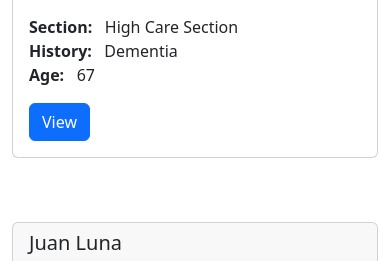
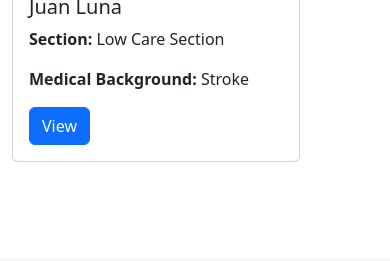
Before and after one commit to jamesbumanlag/iHome, a Django app: page /residents in a window 390 px wide. Shown: the part 2681-2942 px from the top of the page. After the commit the page ends 2843 px from the top, so only its background shows below. Run offline with Django 4.2, Linux system fonts and the light colour scheme; a user stored in the database is signed in; data comes from the database, SQL or seed files in the repository.

Commit message:
working on residents.html

```diff
--- a/my_app/templates/login/residents.html
+++ b/my_app/templates/login/residents.html
@@ -15,29 +15,16 @@
     {% if user.is_authenticated %}
       {% for record in records %}
 
-      <br>
-      <div class="card mb-3" style="max-width: 540px;">
-        <h5 class="card-header">{{ record.first_name }} {{record.last_name }}</h5>
-        <div class="row g-0">
-          <div class="col-md-4">
-            <img src="static/res_photo/{{ record.first_name }}.jpg" class="img-fluid rounded-start" alt="{{ record.first_name }} photo">
-          </div>
-          <div class="col-md-8">
-            <div class="card-body">
-
-              <p class="card-text">
-                <strong>Section:</strong> &nbsp {{ record.section }}<br>
-                <strong>History:</strong> &nbsp {{ record.med_background }}<br>
-                <strong>Age:</strong> &nbsp {{ record.age }}
-              </p>
-
-              <a href="{% url 'records' record.id %}" class="btn btn-primary">View </a>
-            </div>
-          </div>
+      <div class="card" style="width: 18rem;">
+        <img src="static/res_photo/{{record.first_name}}.jpg" class="card-img-top" alt="{{record.first_name}} Photo">
+        <div class="card-body">
+          <h5 class="card-title">{{ record.first_name }} {{ record.last_name }}</h5>
+          <p class="card-text"><strong>Section: </strong> {{ record.section }}</p>
+          <p class="card-text"><strong>Medical Background: </strong> {{ record.med_background }}</p>
+          <a href="#" class="btn btn-primary">View</a>
         </div>
       </div>
 
-         <br>
       {% endfor %}
 
     {% else %}
```
Also changed, not shown: my_app/views.py (+0 -20 lines), my_app/models.py (line endings or trailing spaces), my_app/static/res_photo/John_F.png (added), my_app/static/res_photo/apolinario.jpg (added), my_app/static/res_photo/emilio.jpg (added), my_app/static/res_photo/jaqueline.jpg (added), my_app/static/res_photo/jose.jpg (added), my_app/static/res_photo/juan.jpg (added), my_app/static/res_photo/melchora.jpg (added).
